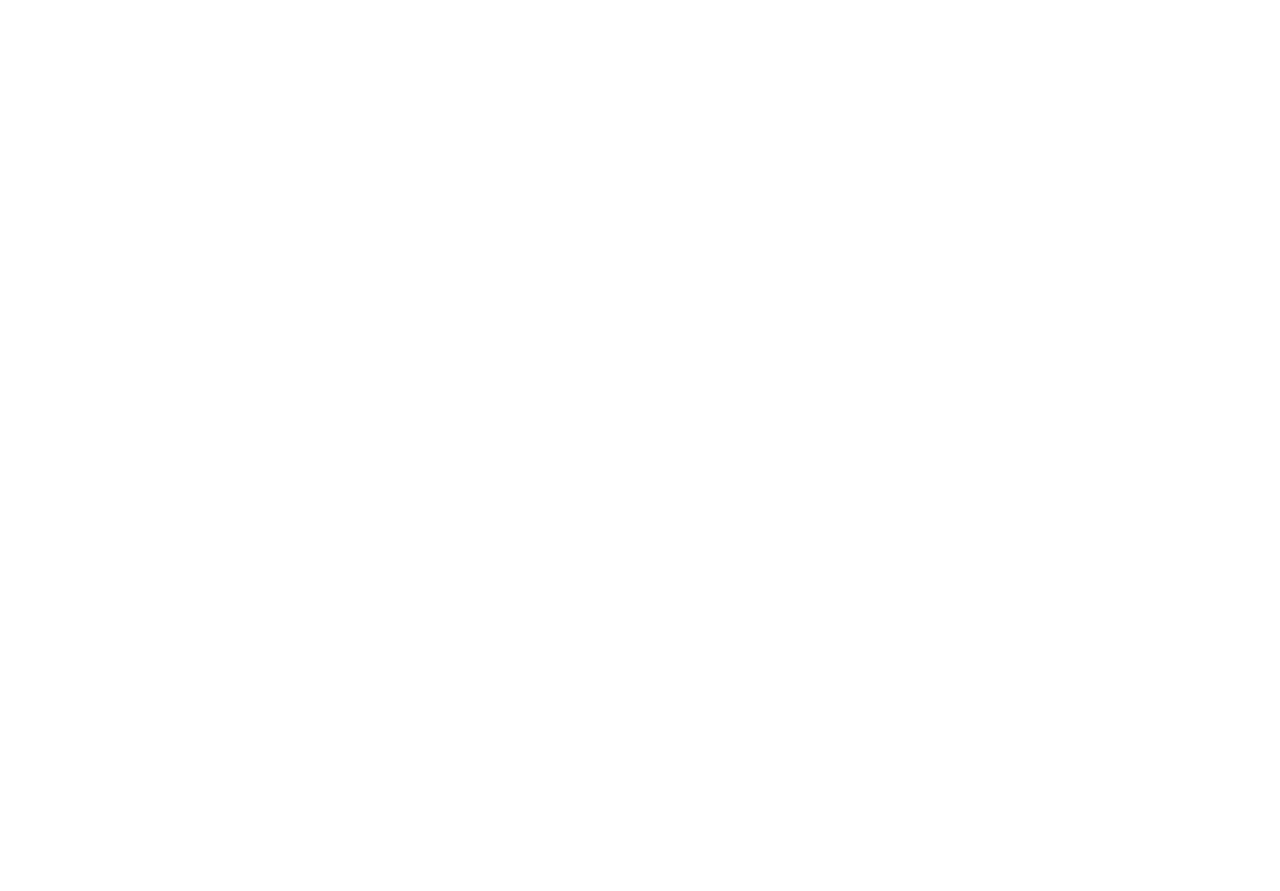
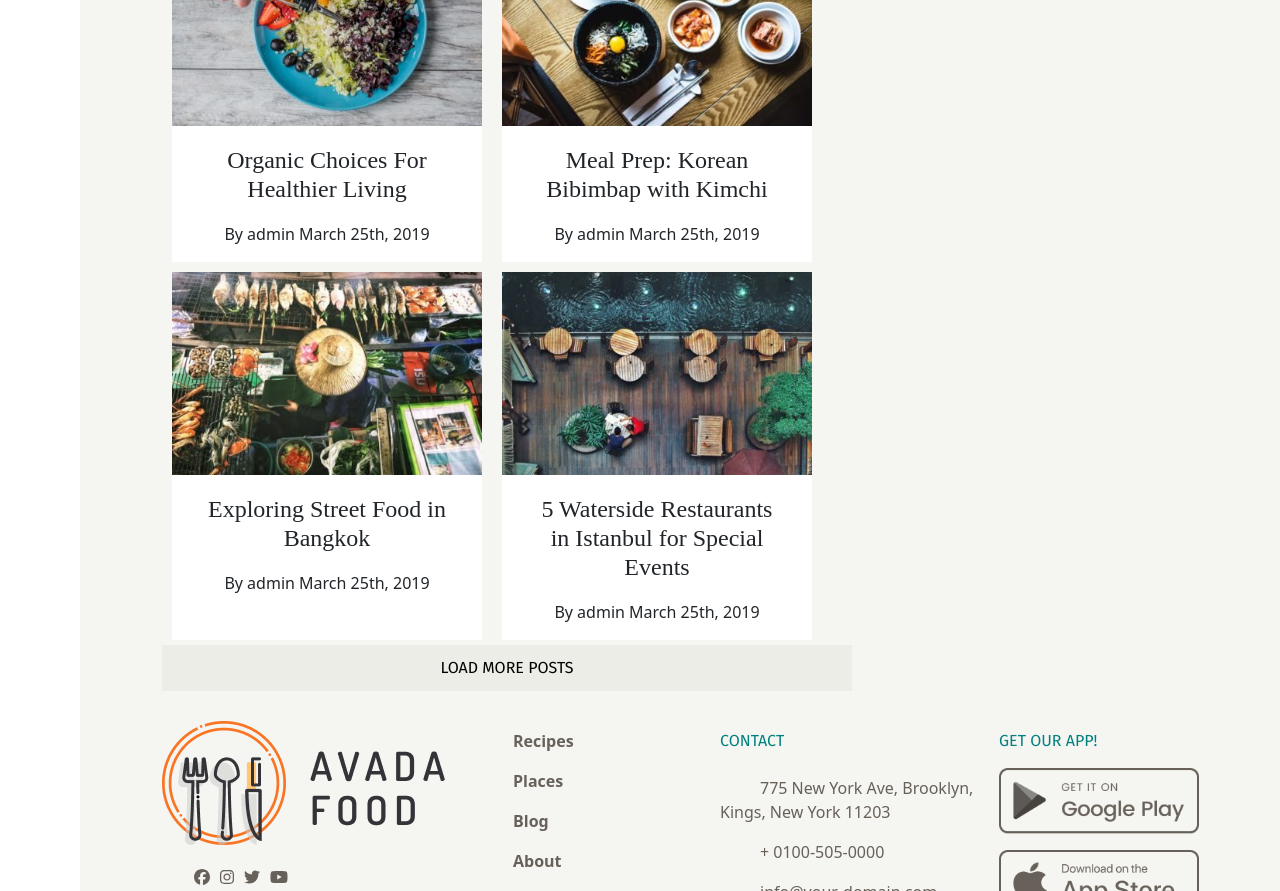
Before and after one commit to MichelaRicci/proj-html-vuejs, a Vue app: page / in a window 1280 px wide. Shown: the part 4620-5511 px from the top of the page. Before the commit the page ends 4437 px from the top, so only its background shows below. Built offline with nearby package versions, Linux system fonts and the light colour scheme.

Commit message:
articlesGallery added

```diff
--- a/src/components/AppMain.vue
+++ b/src/components/AppMain.vue
@@ -6,6 +6,7 @@
 import CulinaryCollection from './main-section/CulinaryCollection.vue';
 
 import FoodCorner from './main-section/FoodCorner.vue';
+import ArticlesGallery from './main-section/ArticlesGallery.vue';
 
 export default {
     data() {
@@ -15,7 +16,7 @@
 
     },
 
-    components: { AppJournal, AppRecipes, CulinaryCollection, FoodCorner }
+    components: { AppJournal, AppRecipes, CulinaryCollection, FoodCorner, ArticlesGallery }
 
 
 }
@@ -45,6 +46,8 @@
 
     <food-corner></food-corner>
 
+    <articles-gallery></articles-gallery>
+
 
 </template>
 
--- /dev/null
+++ b/src/components/main-section/ArticlesGallery.vue
@@ -0,0 +1,43 @@
+<script>
+
+import { articlesGallery } from '../../data-card';
+import AppCard from '../card/AppCard.vue'
+
+
+export default {
+    name: 'AppRecipes',
+    components: { AppCard },
+    data() {
+        return { articlesGallery }
+    }
+}
+
+</script>
+
+<template>
+
+    <div class="container">
+
+        <div class="d-flex flex-wrap col-8">
+            <app-card v-for="article in articlesGallery" :key="article.id" :img="article.img" :alt="article.title"
+                :author="article.author" :date="article.date" :title="article.title" class="bg-white col-5">
+            </app-card>
+
+
+            <div>
+                <button type="button" class="text-uppercase px-5">Load more posts</button>
+            </div>
+        </div>
+    </div>
+
+
+</template>
+
+<style lang="scss" scoped>
+button {
+    width: 690px;
+    background-color: #EDEDE7;
+    color: #000000;
+
+}
+</style>
--- a/src/components/main-section/FoodCorner.vue
+++ b/src/components/main-section/FoodCorner.vue
@@ -16,9 +16,9 @@
 <template>
 
     <div class="d-flex">
-        <app-card v-for="article in FoodCorner" :key="article.title" :img="article.img" :alt="article.title"
-            :title="article.title" :author="article.author" :date="article.date" :text="article.text"
-            class="col-7 bg-white"></app-card>
+        <app-card class="col-7 bg-white" v-for="article in FoodCorner" :key="article.title" :img="article.img"
+            :alt="article.title" :title="article.title" :author="article.author" :date="article.date"
+            :text="article.text"></app-card>
         <div class="col-5 px-5">
             <img class="img-fluid" src="../../assets/img/ad-bg.jpg" alt="ad-bg">
             <img class="img-fluid" src="../../assets/img/singapore.jpg" alt="singapore">
--- a/src/data-card.js
+++ b/src/data-card.js
@@ -128,8 +128,9 @@
   }
 ];
 
-export const articleGallery = [
+export const articlesGallery = [
   {
+    id: '1',
     img: 'fi-roundup.jpg',
     title: 'Roundup: My New Favourite Recipes For Healthy Living',
     author: 'By admin',
@@ -137,12 +138,14 @@
 
   },
   {
+    id: '2',
     img: 'fi-toasts.jpg',
     title: 'Why These Toasts with Tea are My New Favorite',
     author: 'By admin',
     date: 'March 25th, 2019'
   },
   {
+    id: '3',
     img: 'fi-organic-breakfast.jpg',
     title: 'Organic Choices For Healthier Living',
     author: 'By admin',
@@ -150,10 +153,28 @@
 
   },
   {
+    id: '4',
     img: 'fi-korean.jpg',
     title: 'Meal Prep: Korean Bibimbap with Kimchi',
     author: 'By admin',
     date: 'March 25th, 2019'
 
-  }
+  },
+  {
+    id: '5',
+    img: 'fi-street-food.jpg',
+    title: 'Exploring Street Food in Bangkok',
+    author: 'By admin',
+    date: 'March 25th, 2019'
+
+  },
+  {
+    id: '6',
+    img: 'fi-water-side-rest.jpg',
+    title: '5 Waterside Restaurants in Istanbul for Special Events',
+    author: 'By admin',
+    date: 'March 25th, 2019'
+
+  },
+
 ];
```
Also changed, not shown: src/components/main-section/Gallery.vue (deleted, +0 -11 lines).
